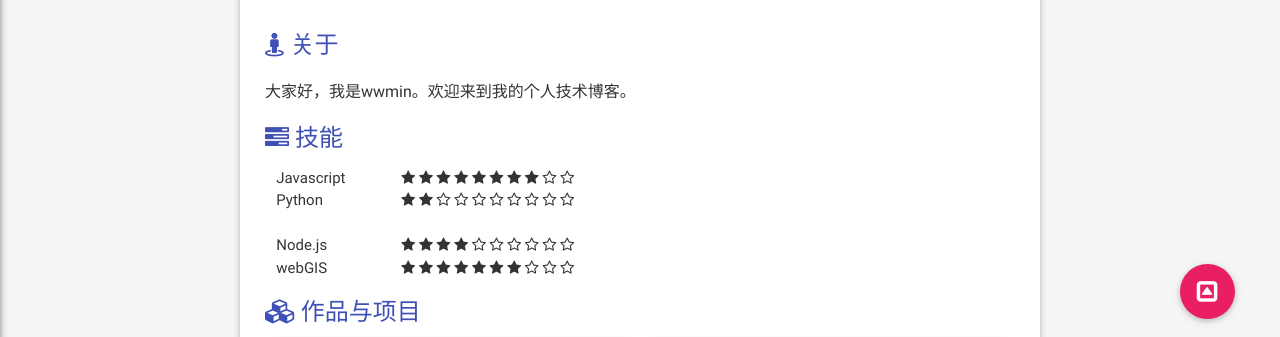
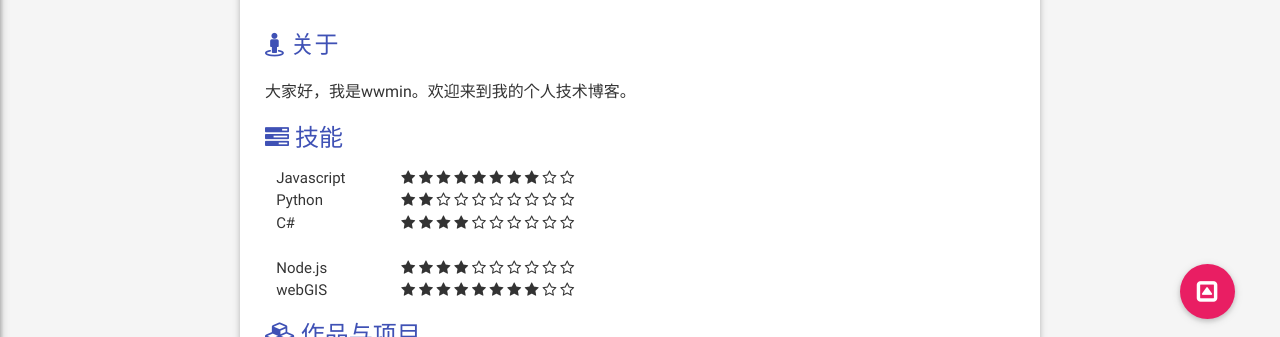
Before and after one commit to wwmin/wwmin.github.io, a plain HTML site: page about/index.html in a window 1280 px wide. Shown: the part 431-768 px from the top of the page. Drawn offline with Linux system fonts and the light colour scheme; some packages are replaced by stand-ins of ours; no server answers; grey boxes are pictures that could not be loaded; a script that the page names is missing.

Commit message:
Site updated: 2017-02-01 00:28:03

```diff
--- a/about/index.html
+++ b/about/index.html
@@ -303,6 +303,36 @@
 
 
 
+                                <li class="row">
+                                    <div class="col s4 m3 l2">C#</div>
+                                    <div class="col s8 m9 l10">
+
+                                            <i class="fa fa-star"></i>
+
+                                            <i class="fa fa-star"></i>
+
+                                            <i class="fa fa-star"></i>
+
+                                            <i class="fa fa-star"></i>
+
+
+                                            <i class="fa fa-star-o"></i>
+
+                                            <i class="fa fa-star-o"></i>
+
+                                            <i class="fa fa-star-o"></i>
+
+                                            <i class="fa fa-star-o"></i>
+
+                                            <i class="fa fa-star-o"></i>
+
+                                            <i class="fa fa-star-o"></i>
+
+                                    </div>
+                                </li>
+
+
+
                                 <li>&nbsp;</li>
 
 
@@ -355,8 +385,8 @@
 
                                             <i class="fa fa-star"></i>
 
+                                            <i class="fa fa-star"></i>
 
-                                            <i class="fa fa-star-o"></i>
 
                                             <i class="fa fa-star-o"></i>
 
@@ -519,7 +549,7 @@
         <div class="card">
             <div class="card-content">
                 <!-- Duoshuo Comment BEGIN -->
-                <div class="ds-thread" data-thread-key="about/index.html" data-title="关于" data-url="http://yoursite.com/about/index.html"></div>
+                <div class="ds-thread" data-thread-key="about/index.html" data-title="关于" data-url="https://wwmin.github.com/about/index.html"></div>
 
                 <script type="text/javascript">
                     console.log(document.querySelector('.ds-thread'));
```
Also changed, not shown: 2017/01/30/Vue.js--60分钟快速入门 /index.html (+1 -1 lines), 2017/01/30/hello-world/index.html (+1 -1 lines), reading/index.html (+1 -1 lines), favicon.png, favicon1.png (added).
